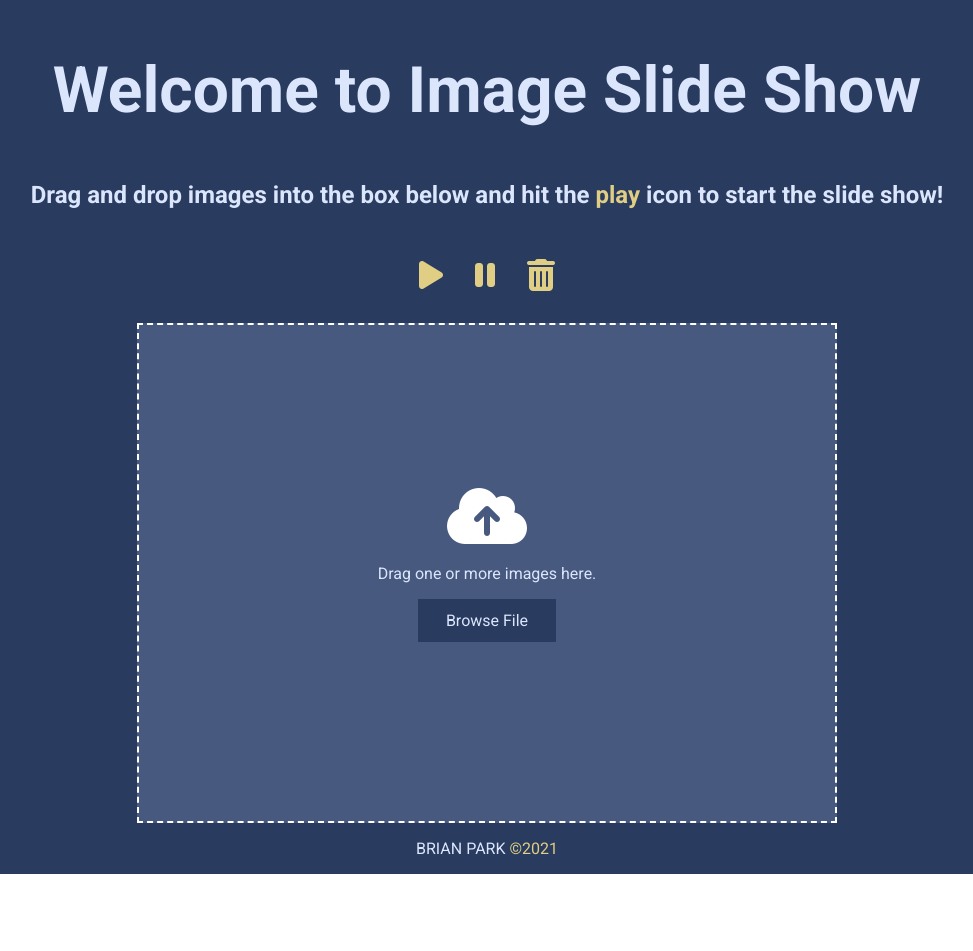
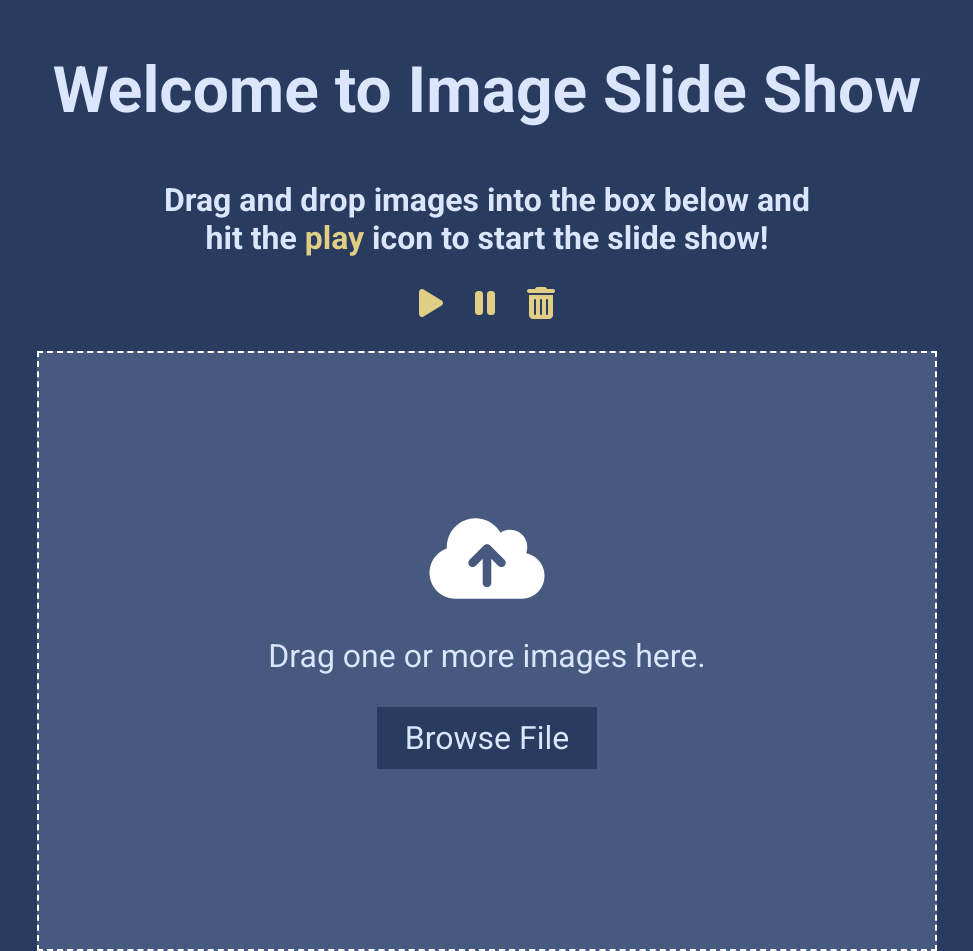
Before and after one commit to parkbx00/image_slider, a plain HTML site: page index.html in a window 1280 px wide. Shown: the top 951 px of the page, without its empty margins (153-1126 px from the left). Before the commit the page ends 874 px from the top, so only its background shows below. Drawn offline with Linux system fonts and the light colour scheme.

Commit message:
CSS: Minor edit and add responsive CSS.

```diff
--- a/index.html
+++ b/index.html
@@ -16,8 +16,8 @@
             <section class="container-instruction">
                 <h1 class="instruction__title">Welcome to Image Slide Show</h1>
                 <h2 class="instruction__description">
-                    Drag and drop images into the box below and hit the <span class="highlight">play</span> icon to
-                    start the slide show!
+                    Drag and drop images into the box below and <br />
+                    hit the <span class="highlight">play</span> icon to start the slide show!
                 </h2>
             </section>
             <nav class="container-icon">
--- a/style.css
+++ b/style.css
@@ -3,6 +3,9 @@
     --font-large: 4rem;
     --font-medium: 2rem;
     --font-regular: 1rem;
+
+    /* Font Weight */
+    --weight-bold: 700;
 
     /* Colors */
     --clr-white: #ffffff;
@@ -34,18 +37,23 @@ body {
 }
 
 h1 {
-    font-size: var(--font-large);
+    font-size: var(--font-medium);
+}
+
+h2 {
+    font-size: var(--font-regular);
 }
 
 .highlight {
     color: var(--clr-highlight);
+    font-weight: var(--weight-bold);
 }
 
 /* Main container - location for image slideshow */
 .container-main {
     display: flex;
     flex-direction: column;
-    justify-content: center;
+    justify-content: flex-start;
     align-items: center;
     flex-grow: 1;
     background-color: var(--clr-background);
@@ -75,13 +83,17 @@ h1 {
 }
 
 /* Dropbox */
+.container-dropbox {
+    flex-grow: 1;
+}
+
 .dropbox {
     display: flex;
     flex-direction: column;
     justify-content: center;
     align-items: center;
-    width: 700px;
-    height: 500px;
+    width: 90vw;
+    height: 70vh;
     font-size: var(--font-regular);
     background-color: var(--clr-dropbox);
     border: 2px dashed var(--clr-white);
@@ -114,3 +126,41 @@ h1 {
     background-color: var(--clr-background);
     text-align: center;
 }
+
+/* When screen is wider than 900px */
+@media screen and (min-width: 900px) {
+    h1 {
+        font-size: var(--font-large);
+    }
+
+    h2 {
+        font-size: var(--font-medium);
+        margin: 0;
+    }
+
+    /* Dropbox */
+    .dropbox {
+        display: flex;
+        flex-direction: column;
+        justify-content: center;
+        align-items: center;
+        width: 900px;
+        height: 600px;
+        font-size: var(--font-regular);
+        background-color: var(--clr-dropbox);
+        border: 2px dashed var(--clr-white);
+    }
+
+    .dropbox i {
+        font-size: calc(var(--font-large) + 1.75rem);
+        color: var(--clr-white);
+    }
+
+    .dropbox p {
+        font-size: var(--font-medium);
+    }
+
+    .dropbox__btn-browse {
+        font-size: var(--font-medium);
+    }
+}
```
